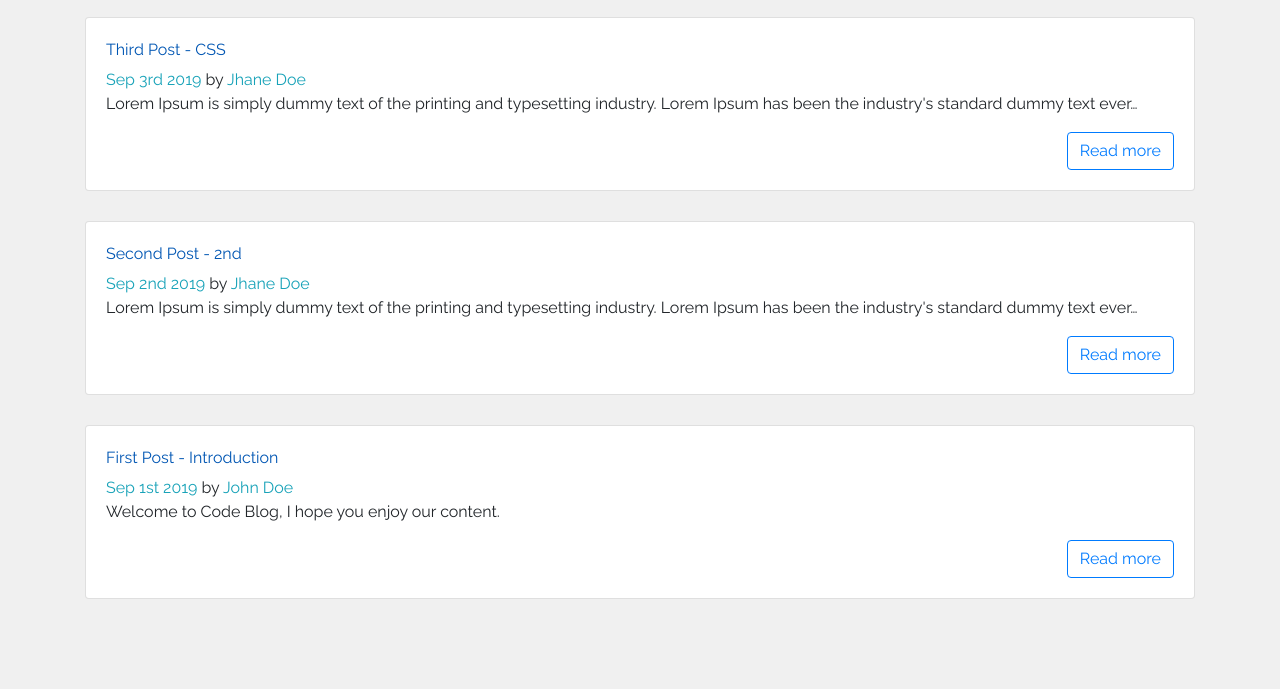
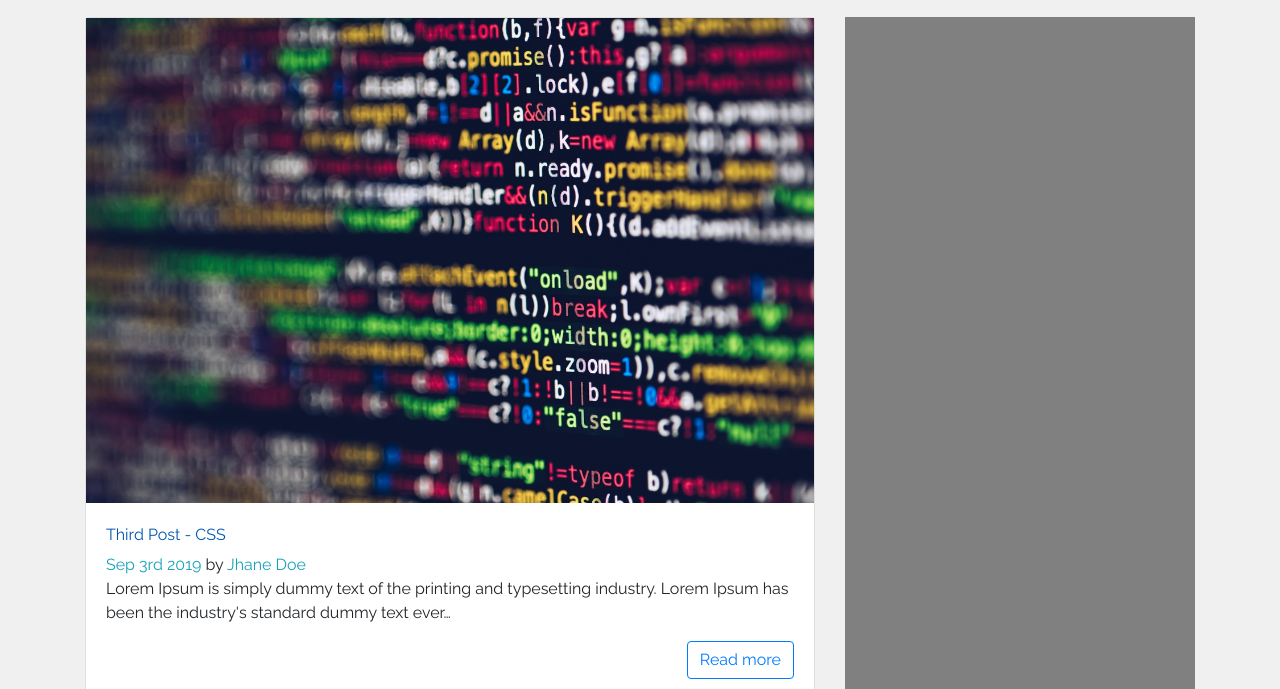
Before and after one commit to Lenislaw/gatsby-1st-app-blog, a Gatsby site: page / in a window 1280 px wide. Shown: the part 111-800 px from the top of the page. Built offline with nearby package versions, Linux system fonts and the light colour scheme; Gatsby itself is replaced by a stand-in of ours.

Commit message:
fetching and displaying thumbnall images

```diff
--- a/src/components/Post.js
+++ b/src/components/Post.js
@@ -1,11 +1,16 @@
 import React from "react"
 import { Link } from "gatsby"
 import { Card, CardTitle, CardText, CardSubtitle, CardBody } from "reactstrap"
+import Img from "gatsby-image"
 
-const Post = ({ title, author, path, date, body }) => {
+const Post = ({ title, author, path, date, body, fluid }) => {
   console.log("Path:", path)
   return (
     <Card>
+      <Link to={path}>
+        <Img className="card-image-top" fluid={fluid} />
+      </Link>
+
       <CardBody>
         <CardTitle>
           <Link to={path}>{title}</Link>
--- a/src/pages/index.js
+++ b/src/pages/index.js
@@ -3,12 +3,15 @@
 import SEO from "../components/seo"
 import { graphql, StaticQuery } from "gatsby"
 import Post from "../components/Post"
+import { Row, Col } from "reactstrap"
 
 const IndexPage = () => (
   <Layout>
     <SEO title="Home" />
     <h1>Home Page</h1>
-    <StaticQuery
+    <Row>
+      <Col md="8">
+      <StaticQuery
       query={indexQuery}
       render={data => {
         return (
@@ -21,7 +24,7 @@
                 author={node.frontmatter.author}
                 body={node.excerpt}
                 date={node.frontmatter.date}
-                // fluid={node.frontmatter.image.childImageSharp.fluid}
+                fluid={node.frontmatter.image.childImageSharp.fluid}
                 // tags={node.frontmatter.tags}
                 path={node.frontmatter.path}
               />
@@ -31,6 +34,11 @@
         )
       }}
     />
+      </Col>
+      <Col md="4">
+        <div style={{width:"100%", height:"100%",backgroundColor:"gray"}}></div>
+      </Col>
+    </Row>
   </Layout>
 )
 
@@ -46,6 +54,13 @@
             date(formatString: "MMM Do YYYY")
             author
             path
+            image {
+              childImageSharp {
+                fluid(maxWidth: 400) {
+                  ...GatsbyImageSharpFluid
+                }
+              }
+            }
           }
 
           excerpt
--- a/src/pages/posts/001-first-post.md
+++ b/src/pages/posts/001-first-post.md
@@ -1,7 +1,9 @@
 ---
-title: 'First Post - Introduction'
+title: "First Post - Introduction"
 date: 2018-21-01 07:00:00
-author: 'John Doe'
+author: "John Doe"
 path: "/first-post"
+image: "../../images/image1.jpg"
 ---
+
 Welcome to Code Blog, I hope you enjoy our content.
--- a/src/pages/posts/002-second-post.md
+++ b/src/pages/posts/002-second-post.md
@@ -3,6 +3,7 @@
 date: 2018-21-02 07:00:00
 author: "Jhane Doe"
 path: "/second-post"
+image: "../../images/image2.jpg"
 ---
 
 Lorem Ipsum is simply dummy text of the printing and typesetting industry. Lorem Ipsum has been the industry's standard dummy text ever since the 1500s, when an unknown printer took a galley
--- a/src/pages/posts/003-third-post.md
+++ b/src/pages/posts/003-third-post.md
@@ -3,6 +3,7 @@
 date: 2018-21-03 07:00:00
 author: "Jhane Doe"
 path: "/third-post"
+image: "../../images/image3.jpg"
 ---
 
 Lorem Ipsum is simply dummy text of the printing and typesetting industry. Lorem Ipsum has been the industry's standard dummy text ever since the 1500s, when an unknown printer took a galley
```
